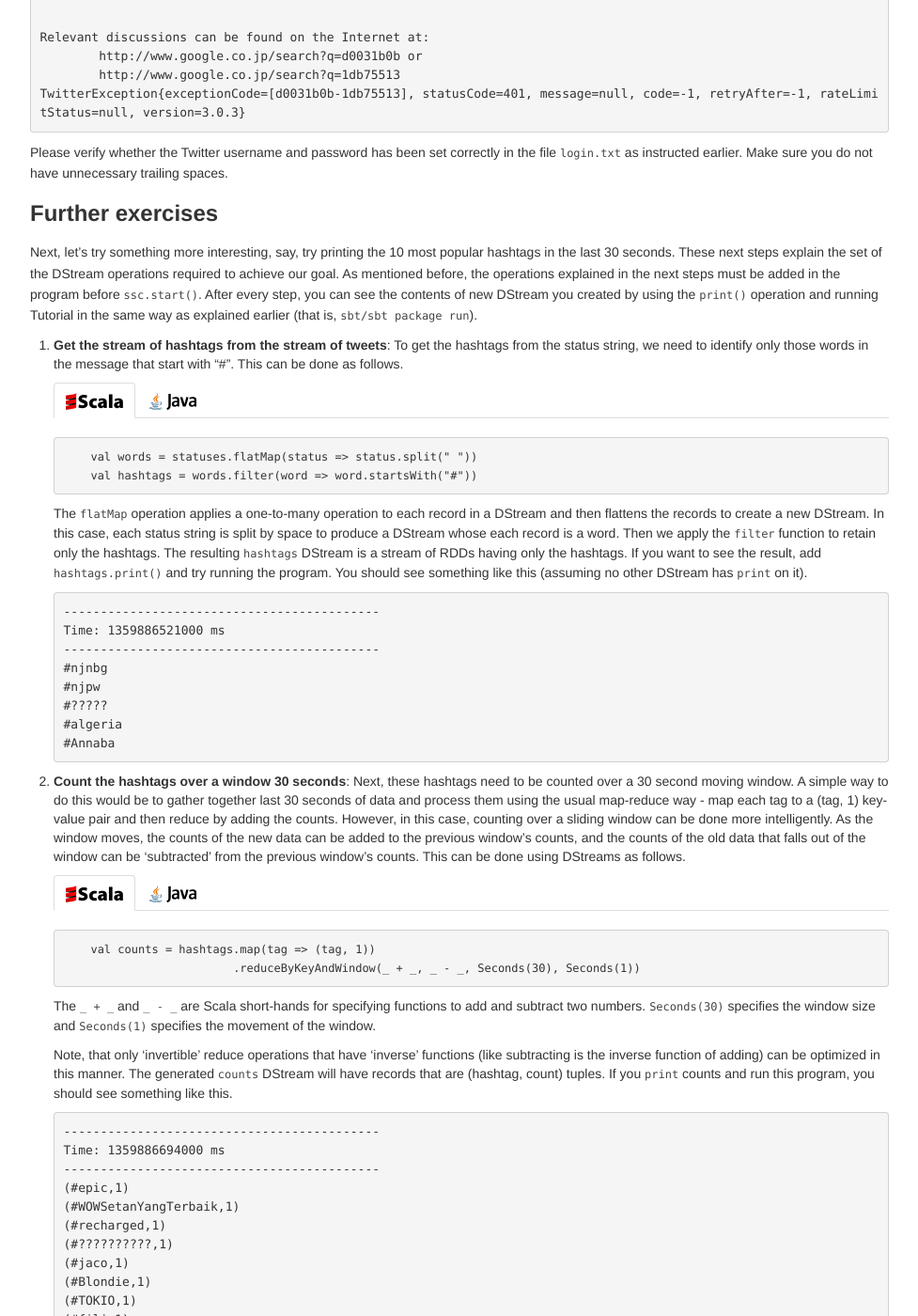
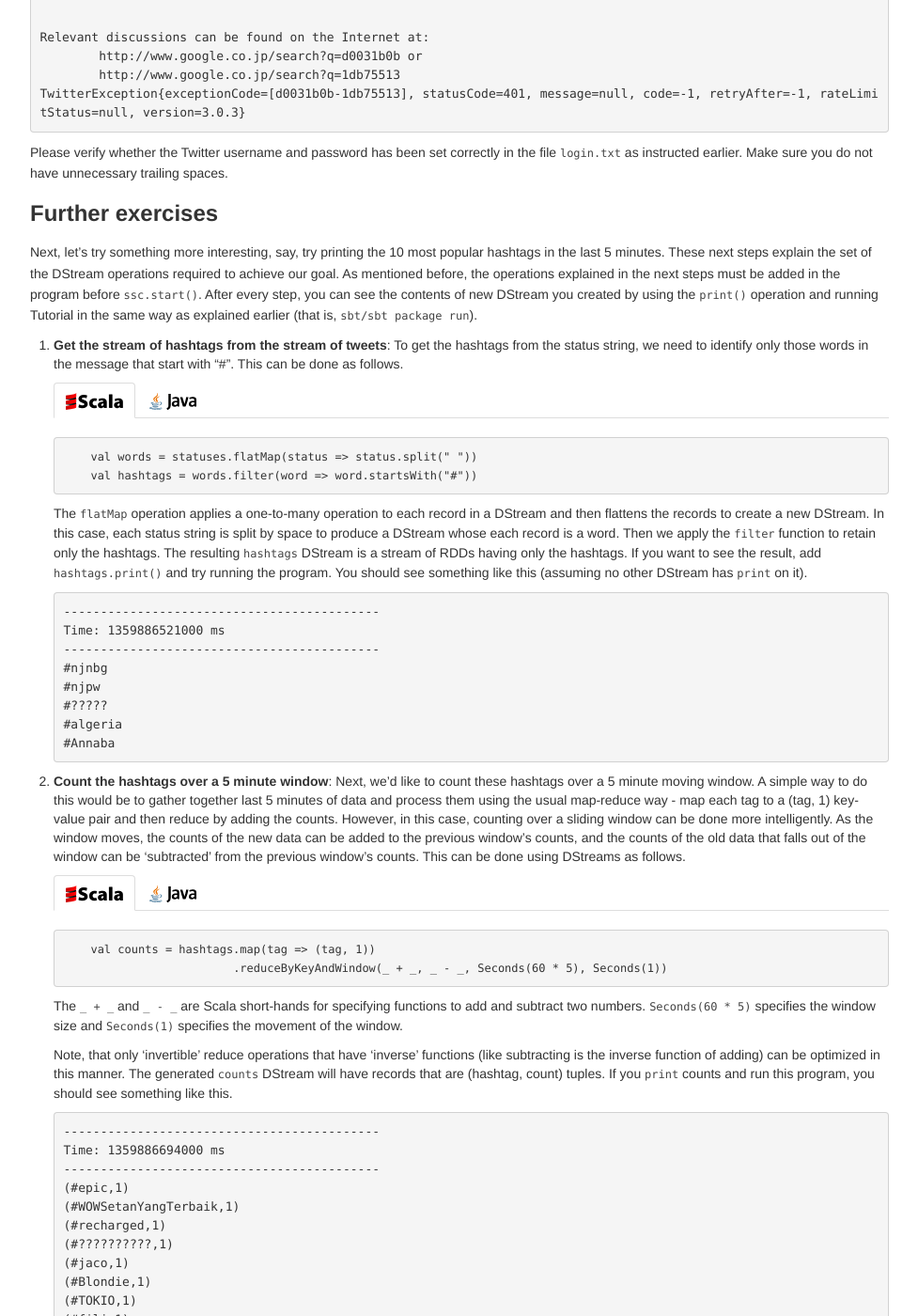
Before and after one commit to databricks/spark-training, a Jekyll site: the page built from strata_2013/index.md, in a window 1280 px wide and 1400 px high, scrolled down 14935 px. Shown: the whole window at 94% size, without its empty margins (151-1128 px from the left). Built offline with Jekyll 4.4.1, drawn with Linux system fonts in a browser that asks for light colours; some of the changed text lies outside the part shown.

Commit message:
Changing to a 5-minute window in streaming

```diff
--- a/strata_2013/index.md
+++ b/strata_2013/index.md
@@ -992,7 +992,7 @@ Please verify whether the Twitter username and password has been set correctly i
 
 
 ## Further exercises
-Next, let's try something more interesting, say, try printing the 10 most popular hashtags in the last 30 seconds. These next steps explain the set of the DStream operations required to achieve our goal. As mentioned before, the operations explained in the next steps must be added in the program before `ssc.start()`. After every step, you can see the contents of new DStream you created by using the `print()` operation and running Tutorial in the same way as explained earlier (that is, `sbt/sbt package run`).
+Next, let's try something more interesting, say, try printing the 10 most popular hashtags in the last 5 minutes. These next steps explain the set of the DStream operations required to achieve our goal. As mentioned before, the operations explained in the next steps must be added in the program before `ssc.start()`. After every step, you can see the contents of new DStream you created by using the `print()` operation and running Tutorial in the same way as explained earlier (that is, `sbt/sbt package run`).
 
 1. __Get the stream of hashtags from the stream of tweets__:
    To get the hashtags from the status string, we need to identify only those words in the message that start with "#". This can be done as follows.
@@ -1045,8 +1045,8 @@ Next, let's try something more interesting, say, try printing the 10 most popula
    #Annaba
    </pre>
 
-2. __Count the hashtags over a window 30 seconds__: Next, these hashtags need to be counted over a 30 second moving window.
-   A simple way to do this would be to gather together last 30 seconds of data and process them using the usual map-reduce way - map each tag to a (tag, 1) key-value pair and
+2. __Count the hashtags over a 5 minute window__: Next, we'd like to count these hashtags over a 5 minute moving window.
+   A simple way to do this would be to gather together last 5 minutes of data and process them using the usual map-reduce way - map each tag to a (tag, 1) key-value pair and
    then reduce by adding the counts. However, in this case, counting over a sliding window can be done more intelligently. As the window moves, the counts of the new data can
    be added to the previous window's counts, and the counts of the old data that falls out of the window can be 'subtracted' from the previous window's counts. This can be
    done using DStreams as follows.
@@ -1056,10 +1056,10 @@ Next, let's try something more interesting, say, try printing the 10 most popula
 
    ~~~
        val counts = hashtags.map(tag => (tag, 1))
-                            .reduceByKeyAndWindow(_ + _, _ - _, Seconds(30), Seconds(1))
+                            .reduceByKeyAndWindow(_ + _, _ - _, Seconds(60 * 5), Seconds(1))
    ~~~
 
-   The `_ + _` and `_ - _` are Scala short-hands for specifying functions to add and subtract two numbers. `Seconds(30)` specifies
+   The `_ + _` and `_ - _` are Scala short-hands for specifying functions to add and subtract two numbers. `Seconds(60 * 5)` specifies
    the window size and `Seconds(1)` specifies the movement of the window.
 
    </div>
@@ -1081,12 +1081,12 @@ Next, let's try something more interesting, say, try printing the 10 most popula
          new Function2<Integer, Integer, Integer>() {
            public Integer call(Integer i1, Integer i2) { return i1 - i2; }
          },
-         new Duration(30 * 1000),
+         new Duration(60 * 5 * 1000),
          new Duration(1 * 1000)
        );
    ~~~
 
-   There are two functions that are being defined for adding and subtracting the counts. `new Duration(30 * 1000)`
+   There are two functions that are being defined for adding and subtracting the counts. `new Duration(60 * 5 * 1000)`
    specifies the window size and `new Duration(1 * 1000)` specifies the movement of the window.
 
    </div>
@@ -1184,9 +1184,9 @@ Next, let's try something more interesting, say, try printing the 10 most popula
    </pre>
 
    Note that there are more efficient ways to get the top 10 hashtags. For example, instead of sorting the entire of
-   30-second-counts (thereby, incurring the cost of a data shuffle), one can get the top 10 hashtags in each partition,
+   5-minute-counts (thereby, incurring the cost of a data shuffle), one can get the top 10 hashtags in each partition,
    collect them together at the driver and then find the top 10 hashtags among them.
-   We leave this as an exercise for the reader to try out.
+   We leave this as an exercise for the reader to try.
 
 
 # Machine Learning
```
